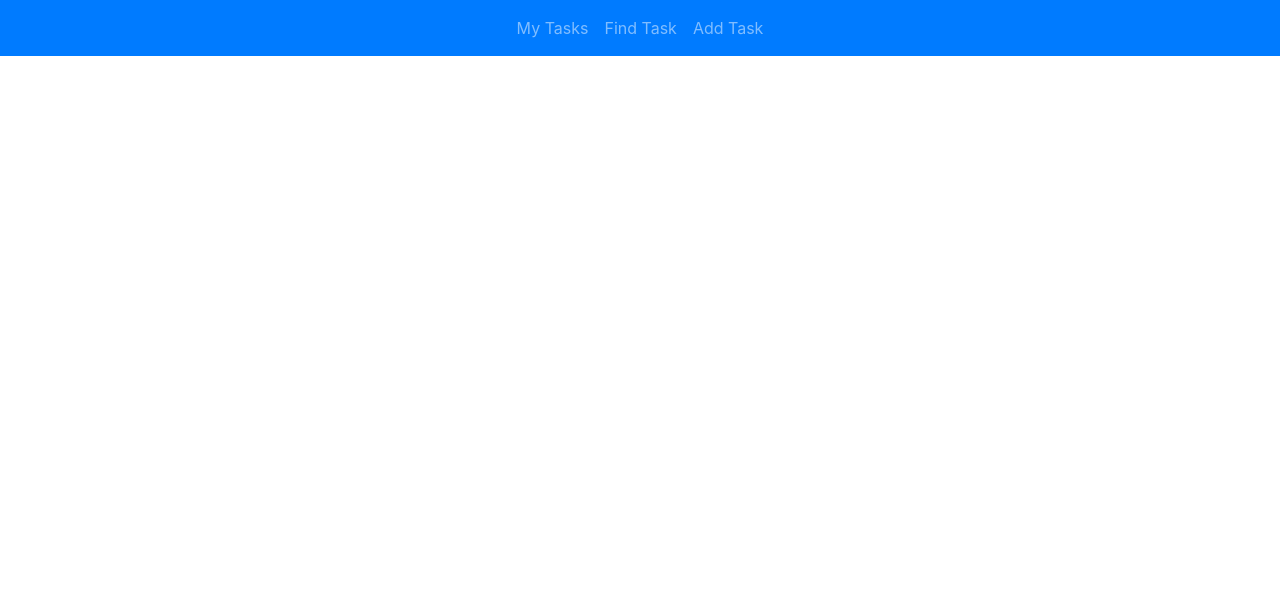
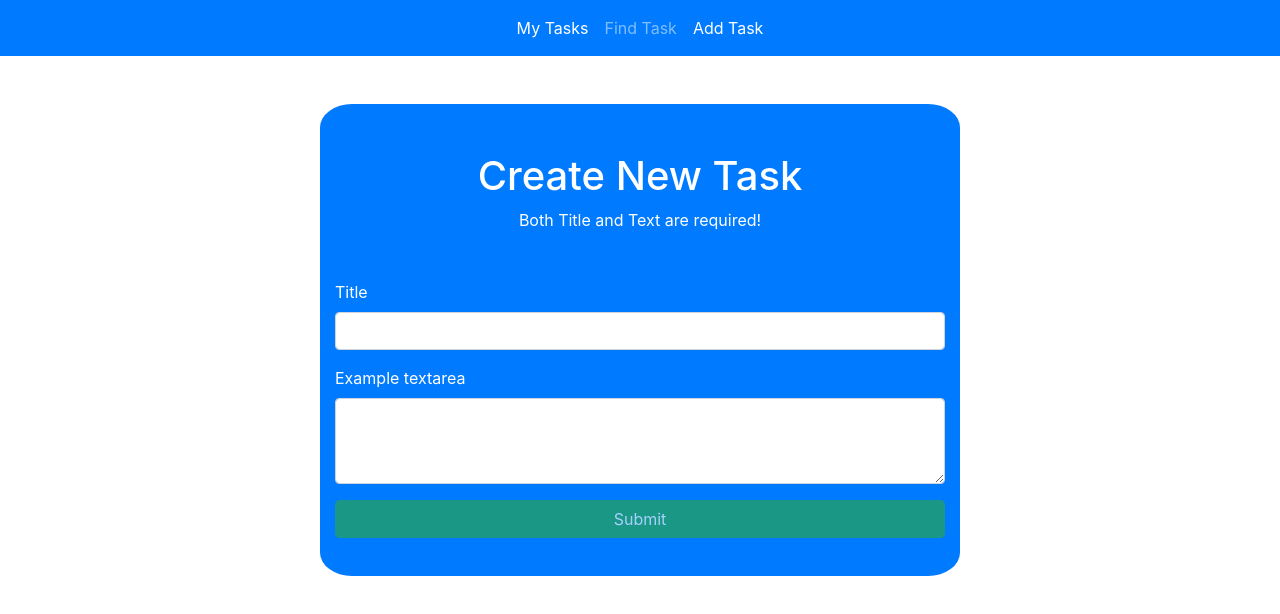
Before and after one commit to NikolaMalinovic97/ToDoList-frontend, an Angular app: page /add in a window 1280 px wide. Before the commit this address led to /. Shown: the top 614 px of the page. Built offline with nearby package versions, Linux system fonts and the light colour scheme.

Commit message:
Finnished template for 'add-task' component.

```diff
--- a/src/app/add-task/add-task.component.css
+++ b/src/app/add-task/add-task.component.css
@@ -0,0 +1,10 @@
+.h1-wrapper {
+    text-align: center;
+}
+
+.form-wrapper {
+    background-color: #007bff;
+    color: white;
+    padding-bottom: 3%;
+    border-radius: 5%;
+}
--- a/src/app/add-task/add-task.component.html
+++ b/src/app/add-task/add-task.component.html
@@ -1,3 +1,19 @@
-<p>
-  add-task works!
-</p>
+<div class="row">
+  <div class="col-xs-10 col-sm-8 col-md-6 offset-xs-1 offset-sm-2 offset-md-3 mt-5 form-wrapper">
+    <form (ngSubmit)="onSubmit(form)" #form="ngForm">
+      <div class="h1-wrapper">
+        <h1 class="mt-5">Create New Task</h1>
+        <p>Both Title and Text are required!</p>
+      </div>
+      <div class="form-group mt-5">
+        <label for="title">Title</label>
+        <input type="text" id="title" name="title" ngModel class="form-control" required>
+      </div>
+      <div class="form-group">
+        <label for="task-text">Example textarea</label>
+        <textarea id="text" name="text" rows="3" ngModel class="form-control" required></textarea>
+      </div>
+      <button class="btn btn-success form-control" type="submit" [disabled]="!form.form.valid">Submit</button>
+    </form>
+  </div>
+</div>
--- a/src/app/add-task/add-task.component.ts
+++ b/src/app/add-task/add-task.component.ts
@@ -1,4 +1,7 @@
 import { Component, OnInit } from '@angular/core';
+import { NgForm } from '@angular/forms';
+import {formatDate} from '@angular/common';
+import { Task } from '../model/task.model';
 
 @Component({
   selector: 'app-add-task',
@@ -12,4 +15,25 @@ export class AddTaskComponent implements OnInit {
   ngOnInit() {
   }
 
+  onSubmit(form: NgForm) {
+    const newTask = this.createTaskOutOfForm(form);
+    // TODO: send http request, for adding new task, to backend
+  }
+
+  createTaskOutOfForm(form: NgForm) {
+    const id = 0;
+    const title = form.value.title;
+    const text = form.value.text;
+    const dateTime = this.getFormatedCurentDateAndTime();
+    const checked = false;
+
+    const newTask = new Task(id, title, text, dateTime, checked);
+
+    return newTask;
+  }
+
+  getFormatedCurentDateAndTime(): string {
+    const currentDateTime: any = formatDate(new Date(), 'yyyy-MM-dd HH:mm:ss', 'en');
+    return currentDateTime;
+  }
 }
--- a/src/app/app-routing.module.ts
+++ b/src/app/app-routing.module.ts
@@ -1,9 +1,11 @@
 import { NgModule } from '@angular/core';
 import { Routes, RouterModule } from '@angular/router';
 import { TaskListComponent } from './task-list/task-list.component';
+import { AddTaskComponent } from './add-task/add-task.component';
 
 const routes: Routes = [
-  { path: '', component: TaskListComponent }
+  { path: '', component: TaskListComponent },
+  { path: 'add', component: AddTaskComponent }
 ];
 
 @NgModule({
--- a/src/app/app.module.ts
+++ b/src/app/app.module.ts
@@ -7,6 +7,7 @@ import { AppComponent } from './app.component';
 import { HeaderComponent } from './header/header.component';
 import { TaskListComponent } from './task-list/task-list.component';
 import { AddTaskComponent } from './add-task/add-task.component';
+import { FormsModule } from '@angular/forms';
 
 @NgModule({
   declarations: [
@@ -18,6 +19,7 @@ import { AddTaskComponent } from './add-task/add-task.component';
   imports: [
     BrowserModule,
     AppRoutingModule,
+    FormsModule,
     HttpClientModule
   ],
   providers: [],
```
